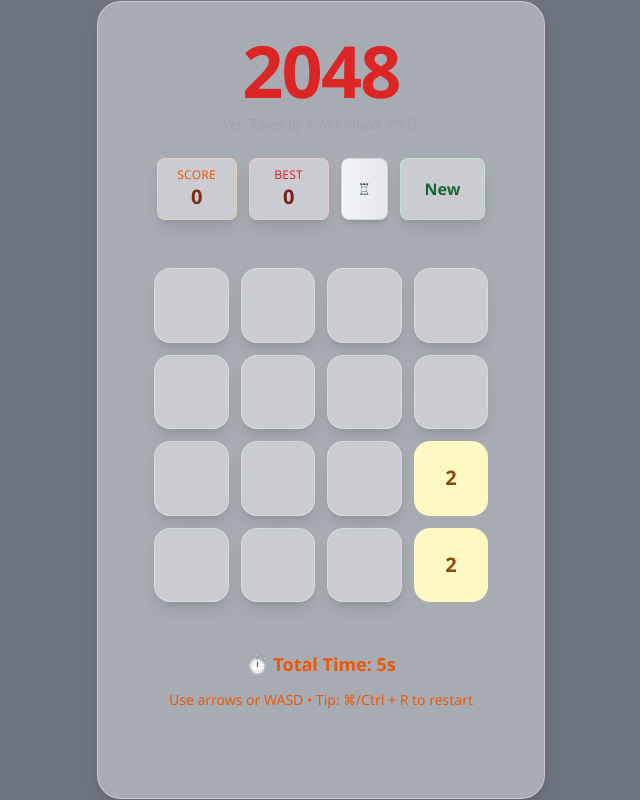
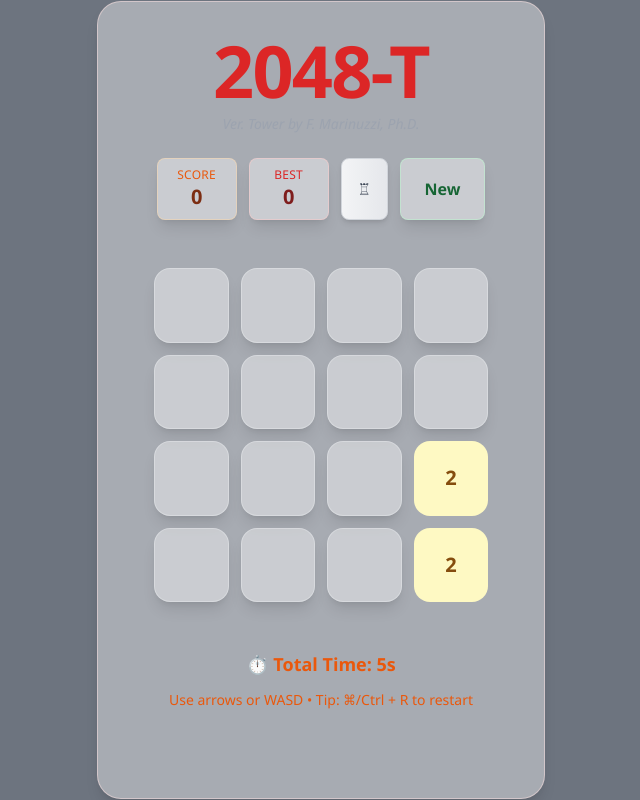
Before and after one commit to Marinuzzi/2048-TOWER, a React (Vite) app: page / in a window 1280 px wide. Shown: the whole page, without its empty margins (319-959 px from the left). Built offline with nearby package versions, Linux system fonts and the light colour scheme.

Commit message:
🏷️ Change title from '2048' to '2048-T' throughout the application

```diff
--- a/index.html
+++ b/index.html
@@ -9,7 +9,7 @@
     <meta property="og:title" content="2048 - Gioco Puzzle" />
     <meta property="og:description" content="Un bellissimo gioco 2048 con palette di colori rossi e gialli" />
     <meta property="og:type" content="website" />
-    <title>2048-C by Francesco Marinuzzi, Ph.D.</title>
+    <title>2048-T by Francesco Marinuzzi, Ph.D.</title>
   </head>
   <body>
     <div id="root"></div>
--- a/package.json
+++ b/package.json
@@ -1,5 +1,5 @@
 {
-    "name": "2048-c",
+    "name": "2048-t",
     "version": "1.0.0",
     "type": "module",
     "description": "Un bellissimo gioco 2048 con palette di colori rossi e gialli",
--- a/src/app/Game.tsx
+++ b/src/app/Game.tsx
@@ -341,7 +341,7 @@ const Game: React.FC<GameProps> = ({ onTileMerged, onGameOver }) => {
         {/* Header */}
         <div className="mb-6">
           <div className="mb-6">
-            <h1 className="text-7xl font-black text-red-600 mb-2 tracking-tight text-center">2048</h1>
+            <h1 className="text-7xl font-black text-red-600 mb-2 tracking-tight text-center">2048-T</h1>
             <p className="text-sm text-gray-400 italic font-light text-center mb-4">Ver. Tower by F. Marinuzzi, Ph.D.</p>
           </div>
 
--- a/src/tower/TowerApp.tsx
+++ b/src/tower/TowerApp.tsx
@@ -755,8 +755,8 @@ const TowerApp: React.FC<TowerAppProps> = ({ showTowerView: propShowTowerView =
         ctx.textAlign = 'center';
 
         // Testo che brilla
-        ctx.fillText('🏆 2048 🏆', segmentX + segmentWidth/2, y + segmentHeight/2 - 5);
-        ctx.strokeText('🏆 2048 🏆', segmentX + segmentWidth/2, y + segmentHeight/2 - 5);
+        ctx.fillText('🏆 2048-T 🏆', segmentX + segmentWidth/2, y + segmentHeight/2 - 5);
+        ctx.strokeText('🏆 2048-T 🏆', segmentX + segmentWidth/2, y + segmentHeight/2 - 5);
 
         ctx.font = 'bold 12px serif';
         ctx.fillStyle = '#D2691E';
```
